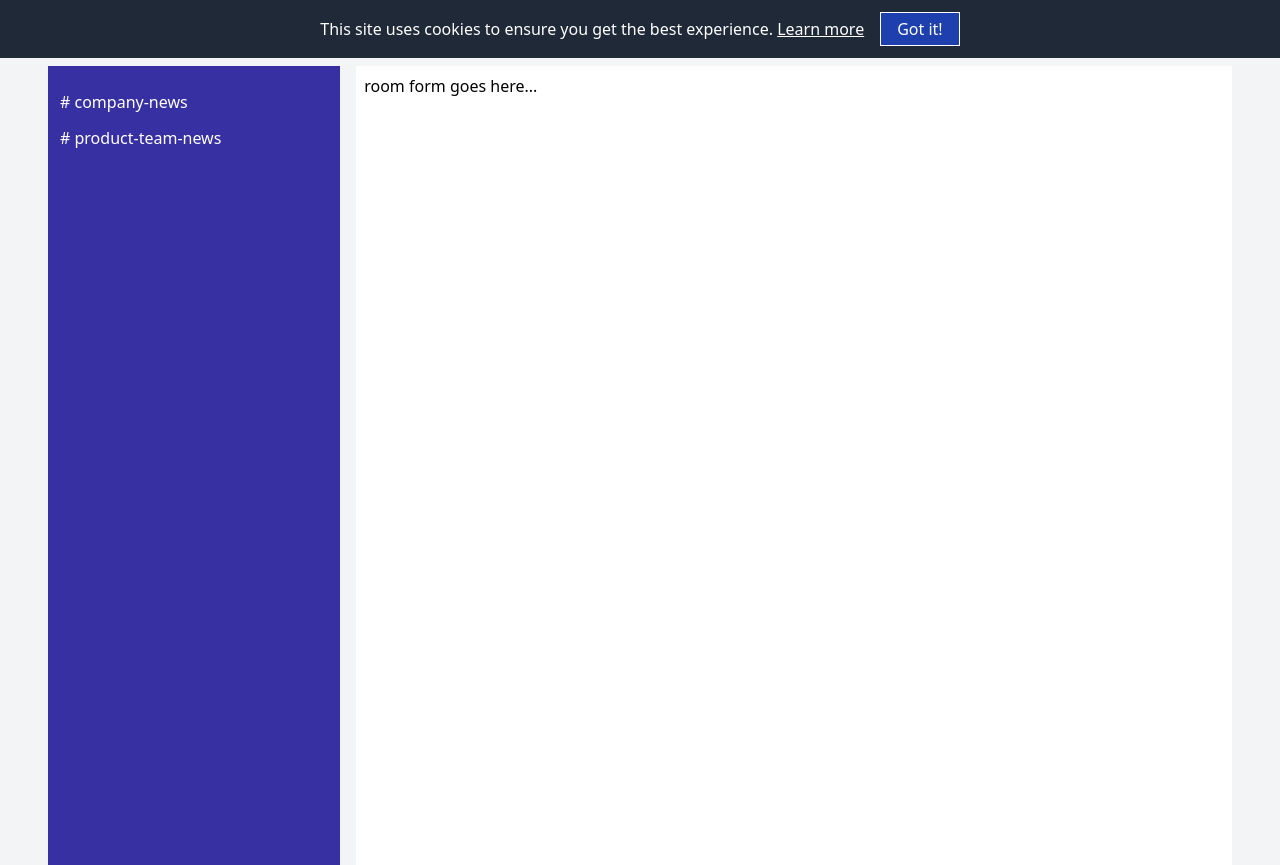
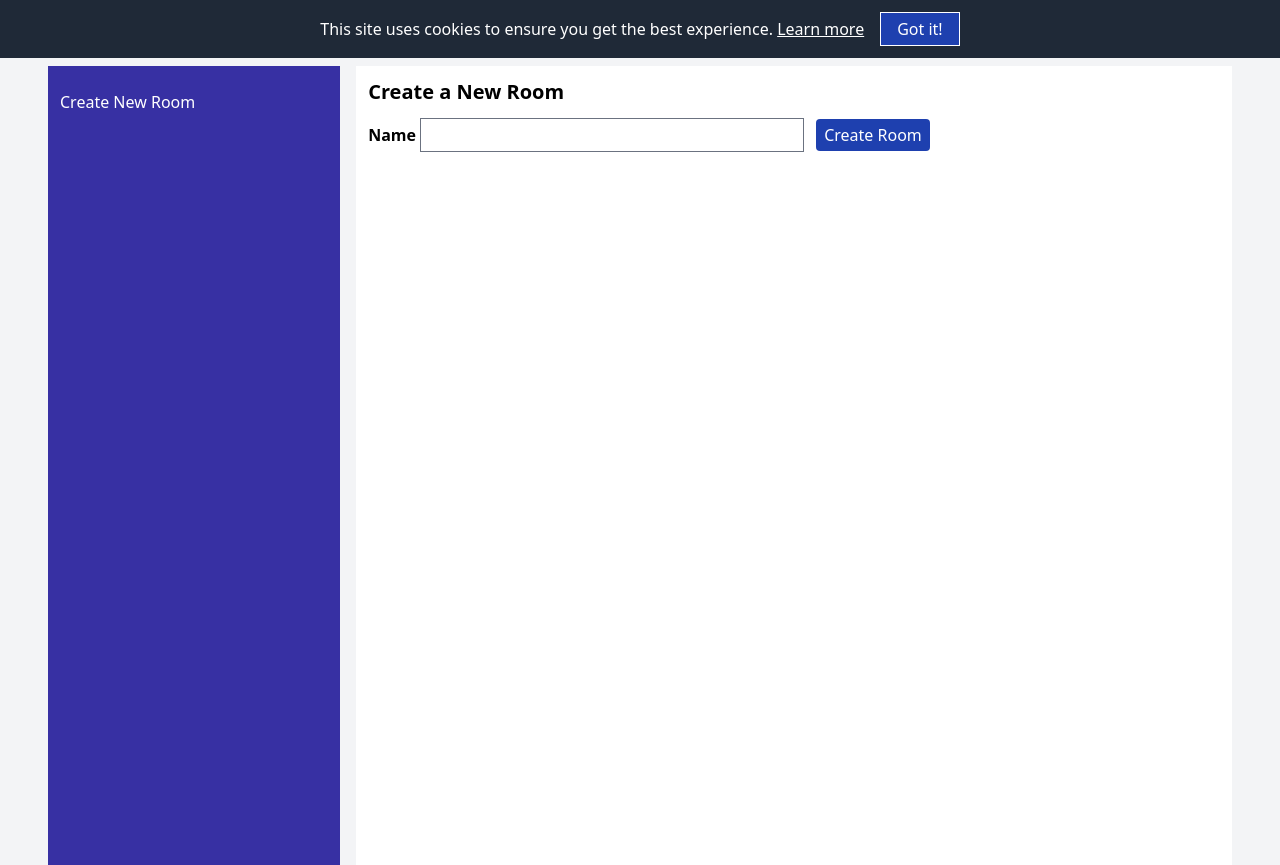
Before and after one commit to danjac/chatter, a Django app: page /chat/~new/ in a window 1280 px wide. Shown: the part 44-909 px from the top of the page. Run offline with Django 3.2, Linux system fonts and the light colour scheme; the visitor is signed in with stand-in values (Sample User, id 1); data that the repository does not hold is empty; style sheets or scripts are compiled from the project's sources; parts of the project's set-up code (start-up, migrations or seed data) failed here and were passed over; some libraries are stand-ins or nearby versions.

```diff
--- a/chatter/chat/models.py
+++ b/chatter/chat/models.py
@@ -5,6 +5,7 @@ import re
 from django.conf import settings
 from django.contrib.auth import get_user_model
 from django.db import models, transaction
+from django.urls import reverse
 
 # Third Party Libraries
 from model_utils.models import TimeStampedModel
@@ -30,6 +31,9 @@ class Room(TimeStampedModel):
 
     def __str__(self):
         return self.name
+
+    def get_absolute_url(self):
+        return reverse("chat:room_detail", args=[self.id])
 
     def is_member(self, user):
         if user.is_anonymous:
--- /dev/null
+++ b/chatter/chat/templatetags/chat.py
@@ -0,0 +1,12 @@
+# Django
+from django import template
+
+# Local
+from ..models import Room
+
+register = template.Library()
+
+
+@register.simple_tag(takes_context=True)
+def get_rooms(context):
+    return Room.objects.all()
--- a/chatter/chat/views.py
+++ b/chatter/chat/views.py
@@ -4,6 +4,7 @@ from django.core.exceptions import PermissionDenied
 from django.http import HttpResponseBadRequest
 from django.shortcuts import get_object_or_404, redirect
 from django.template.response import TemplateResponse
+from django.utils import timezone
 from django.views.decorators.http import require_POST
 
 # Local
@@ -29,13 +30,22 @@ def room_detail(request, room_id):
     but we probably want to just show last 20 or so by default.
     """
     room = get_object_or_404(Room.objects.select_related("owner"), pk=room_id)
-    messages = Message.objects.filter(room=room).order_by("created")
-    Recipient.objects.filter(message__room=room, user=request.user).update(read=True)
+    messages = (
+        Message.objects.filter(room=room).order_by("-created").select_related("sender")
+    )
+
+    Recipient.objects.filter(message__room=room, user=request.user).update(
+        read=timezone.now()
+    )
 
     return TemplateResponse(
         request,
         "chat/room.html",
-        {"room": room, "messages": messages, "is_member": room.is_member(request.user)},
+        {
+            "room": room,
+            "chat_messages": messages,
+            "is_member": room.is_member(request.user),
+        },
     )
 
 
@@ -47,7 +57,7 @@ def create_room(request):
             room = form.save(commit=False)
             room.owner = request.user
             room.save()
-            return redirect(room.get_absolute_url())
+            return redirect(room)
     else:
         form = RoomForm()
     return TemplateResponse(request, "chat/room_form.html", {"form": form})
@@ -73,7 +83,7 @@ def sidenav(request):
     # - rooms I have been @mentioned
     # - new (unread) messages are flagged
     messages = Message.objects.order_by("-created")
-    return TemplateResponse(request, "chat/_sidenav.html", {"messages": messages})
+    return TemplateResponse(request, "chat/_sidenav.html", {"chat_messages": messages})
 
 
 @login_required
@@ -88,6 +98,7 @@ def send_message(request, room_id):
     text = request.POST.get("text", None)
     if not text:
         return HttpResponseBadRequest("No message text provided")
-    message = room.create_message(request.user, text)
+
+    room.create_message(request.user, text)
     # send socket event
-    return TemplateResponse(request, "chat/_message.html", {"message": message})
+    return redirect(f"{room.get_absolute_url()}#send-message")
--- /dev/null
+++ b/templates/_form_errors.html
@@ -0,0 +1,9 @@
+{% if errors %}
+<ul class="text-red-800">
+  {% for error in errors %}
+  <li class="my-3">
+    {{ error }}
+  </li>
+  {% endfor %}
+</ul>
+{% endif %}
--- /dev/null
+++ b/templates/chat/_sidebar.html
@@ -0,0 +1,24 @@
+    <nav class="pt-3">
+
+      <ul class="">
+        <li class="pb-3">
+          <a href="{% url 'chat:create_room' %}"
+             data-active-link-controller
+             data-active-link-active-class="underline"
+             class="flex items-center">
+            Create New Room
+          </a>
+        </li>
+        {% for room in rooms %}
+        <li class="pb-3">
+          <a href="{{ room.get_absolute_url }}"
+             data-active-link-controller
+             data-active-link-active-class="underline"
+             class="flex items-center">
+            {{ room }}
+          </a>
+        </li>
+
+        {% endfor %}
+      </ul>
+    </nav>
--- a/templates/chat/base.html
+++ b/templates/chat/base.html
@@ -1,32 +1,14 @@
 {% extends "base.html" %}
+{% load chat %}
 {% block content %}
-<div class="h-screen mx-auto flex relative">
-  <div class="w-1/4 mr-4 p-3 bg-indigo-800 text-white">
-    <nav class="pt-3">
-      <ul class="">
-        <li class="pb-3">
-          <a href=""
-             data-controller="active-link"
-             data-active-link-active-class="underline"
-             data-active-link-exact-value
-             class="flex items-center">
-            # company-news
-          </a>
-        </li>
-        <li class="pb-3">
-          <a href=""
-             data-controller="active-link"
-             data-active-link-active-class="underline"
-             data-active-link-exact-value
-             class="flex items-center">
-            # product-team-news
-          </a>
-        </li>
-      </ul>
-    </nav>
+<div class="min-h-screen flex relative">
+  <div class="w-1/4 mr-4 p-3 bg-indigo-800 text-white"
+       id="chat-sidebar"
+       data-turbolinks-permanent>
+    {% get_rooms as rooms %}
+    {% include "chat/_sidebar.html" %}
   </div>
-  <div class="w-3/4 p-2 bg-white"
-       data-toggle-target="item">
+  <div class="w-3/4 p-3 bg-white">
     {% block chat_content %}{% endblock %}
   </div>
 </div>
--- a/templates/chat/room_form.html
+++ b/templates/chat/room_form.html
@@ -1,5 +1,28 @@
 {% extends "chat/base.html" %}
+{% load widget_tweaks %}
 
 {% block chat_content %}
-room form goes here...
+<h1 class="font-semibold text-xl mb-3">Create a New Room</h1>
+<form class="{% if form.errors %} text-red-800{% endif %}"
+      data-controller="form"
+      data-action="form#submit"
+      method="post"
+      action="{{ request.path }}"
+      novalidate>
+  {% csrf_token %}
+  {% with WIDGET_ERROR_CLASS="border-red-800 text-red-800" %}
+  <div class="flex items-center mb-3">
+    <label class="font-semibold mr-3">
+      {{ form.name.label }}
+      {% render_field form.name class="p-1 w-96" %}
+    </label>
+    <button type="submit"
+            class="px-2 py-1 rounded bg-blue-800 hover:bg-blue-600 text-white">
+      Create Room
+    </button>
+  </div>
+  {% include "_form_errors.html" with errors=form.name.errors %}
+  {% endwith %}
+</form>
+
 {% endblock chat_content %}
```
Also changed, not shown: templates/chat/room.html (+38 -0 lines), chatter/chat/templatetags/__init__.py (added).
